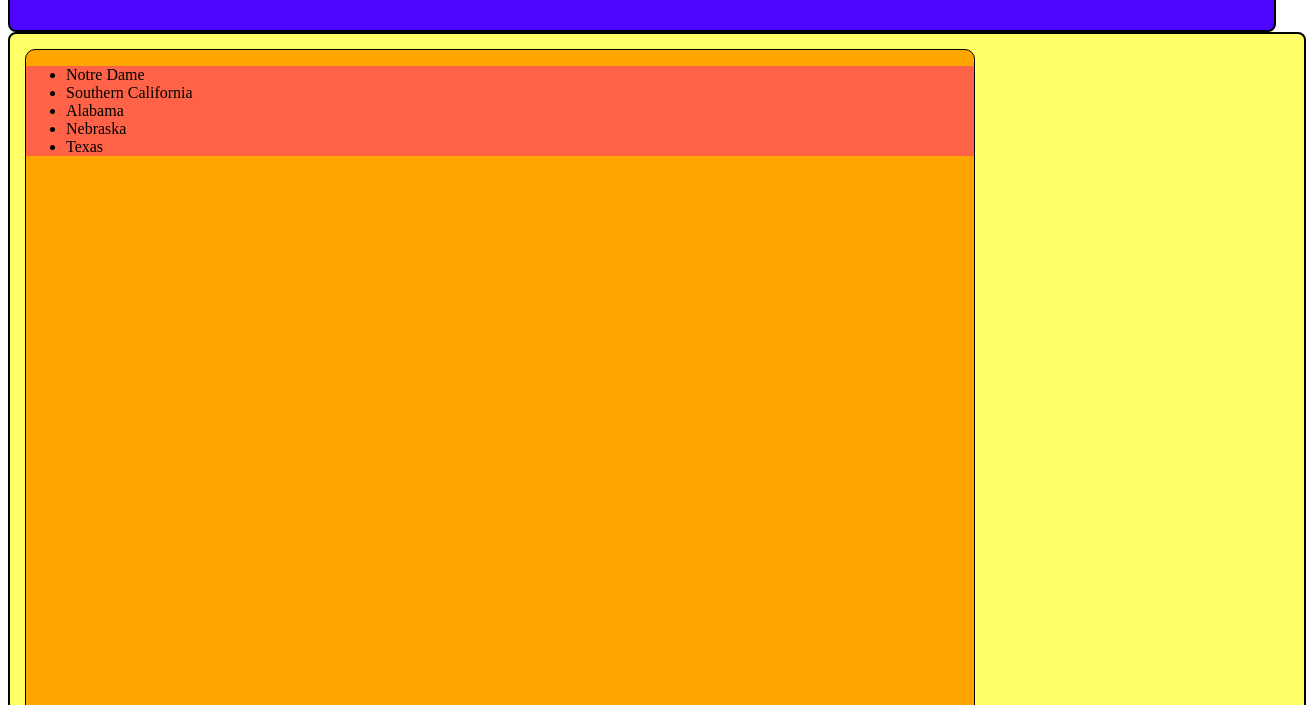
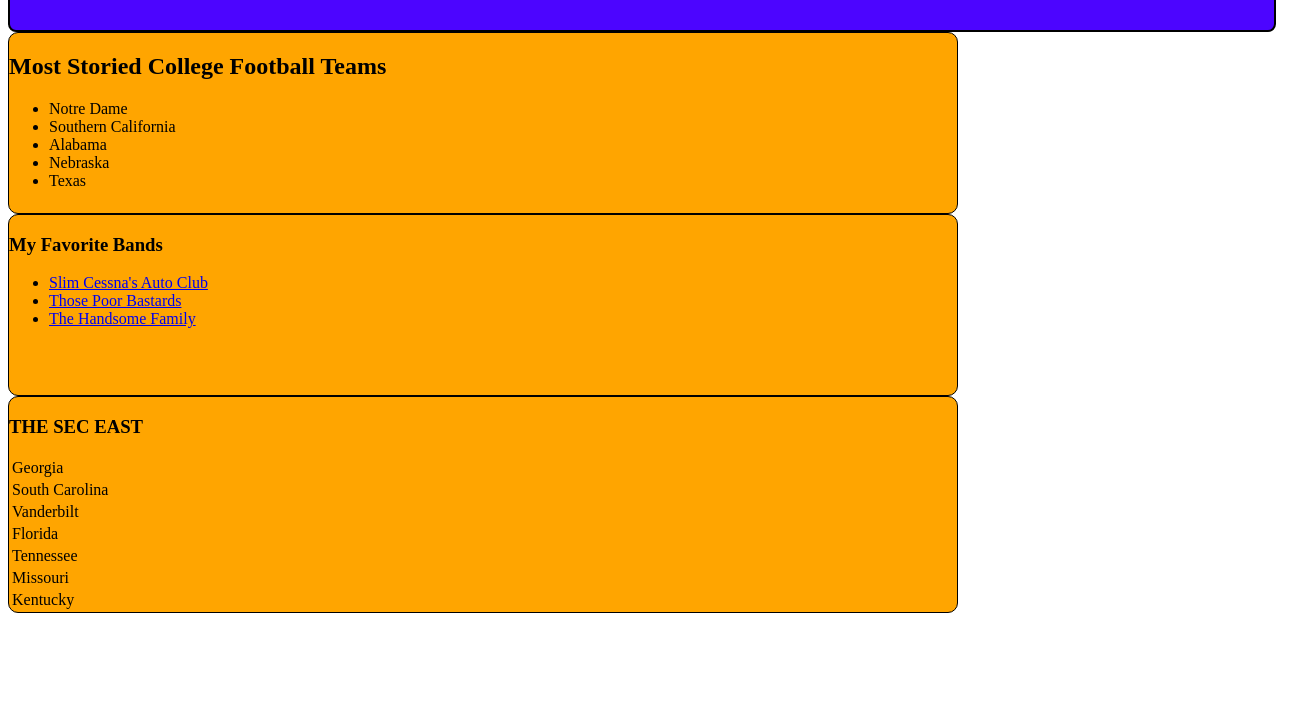
Before and after one commit to MikeESL/week3-loops, a plain HTML site: page index.html in a window 1280 px wide. Shown: the part 95-800 px from the top of the page, 1306 px wide, since content can reach past the window. Drawn offline with Linux system fonts and the light colour scheme.

Commit message:
three working loops. almost complete

```diff
--- a/index.html
+++ b/index.html
@@ -13,6 +13,7 @@
 
 		<section class="loop1">
 			<div>
+				<h2>Most Storied College Football Teams</h2>
 
 
 				<ul class="teams">
@@ -21,11 +22,25 @@
 
 
 			</div>
+		</section>
+		<section class="loop2">
+			<div>
+				<h3>My Favorite Bands</h3>
 
+				<ul class="bands">
 
+				</ul>
+			</div>
 
+		<section class="loop3">
+			<div>
+				<table class="sec">
+					<h3>THE SEC EAST</h3>
 
-		</section>
+				</table>
+
+			</div>
+
 
 
 
--- a/js/loos.js
+++ b/js/loos.js
@@ -16,11 +16,54 @@
 
 $(".teams").append(teamTemplate(bestTeams));
 
+
+//second loop | favorite bands with active a tag
+
+var bandLinks = ["<a href=\"http://slimcessnasautoclub.com\">Slim Cessna's Auto Club</a>", "<a href=\"http://www.thosepoorbastards.com\">Those Poor Bastards</a>" , "<a href=\"http://www.handsomefamily.com\">The Handsome Family</a>"];
+
+   var bandsTemplate = function(favbands) {
+
+   		var markup = "";
+   		var i;
+
+   		for( i=0; i<favbands.length; i++) {
+   			markup += "<li>" + favbands[i] + "</li>";
+   		}
+
+   		return markup;
+
+   };
+
+   $(".bands").append(bandsTemplate(bandLinks));
+
+//third loop below ; table instead of ul-li
+
+var secEast = ["Georgia", "South Carolina", "Vanderbilt", "Florida", "Tennessee", "Missouri", "Kentucky", ];
+
+var secTemplate = function(secdata){
+	var markup = "";
+	var i;
+
+	for ( i = 0; i < secdata.length; i++) {
+		markup += "<tr><td>" + secdata[i] + "</td></tr>";
+		}
+
+	return markup;
+};
+
+$(".sec").append(secTemplate(secEast));
+
+
+
+//JQ each
+
+
 });
 
 
 
-// tried and failed:
+
+// tried and failed (conversion table):
 //var inchArray = [0, 30, 48, 60, 80, 96 ];
 
 //var convertTemplate = function(data){
@@ -36,11 +79,3 @@
 //};
 
 //$(".feet").append(convertTemplate(inchArray));
-
-
-
-
-//inchesTemplate(someArray);
-//var someArray = ["hello", "mike"];
-
-//$("body").append(inchesTemplate(someArray));
--- a/styles/stylesheet.css
+++ b/styles/stylesheet.css
@@ -14,10 +14,10 @@
 
 
 
-.loop1{
+.loop1 .loop2 .loop3{
 	background-color:#FFFF66;
 	width: 100%;
-	min-height: 500px;
+	min-height: 200px;
 	border: 2px solid black;
 	border-radius: 8px;
 	padding: 15px;
@@ -25,11 +25,8 @@
 div{
 	background-color: orange;
 	width: 75%;
-	min-height: 4000px;
+	min-height: 180px;
 	border: 1px solid black;
 	border-radius: 10px;
 
 }
-.teams{
-	background-color: tomato;
-}
```
